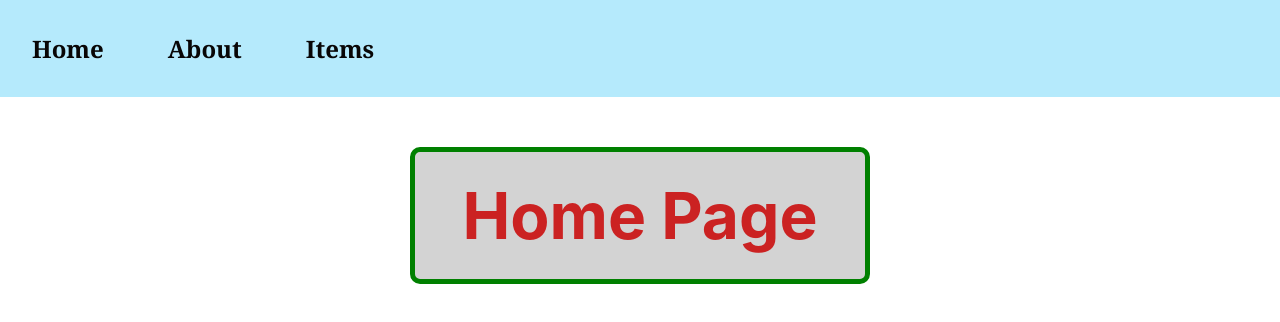
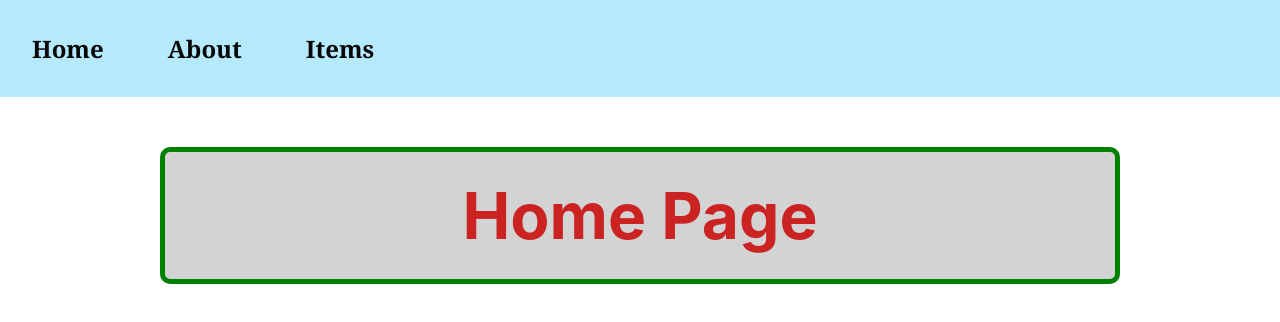
Before and after one commit to Ravikumargupta1999/React-Router, a React (Create React App) app: page / in a window 1280 px wide. Shown: the top 322 px of the page. Built offline with nearby package versions, Linux system fonts and the light colour scheme.

Commit message:
Unhandled Routes

```diff
--- a/src/App.js
+++ b/src/App.js
@@ -9,6 +9,7 @@ import Home from "./pages/Home"
 import Items from "./pages/Items"
 import Navbar from "./components/Navbar";
 import ItemDetails from "./pages/ItemDetails";
+import ErrorPage from "./pages/ErrorPage";
 function App() {
   // Second way to create route
   // const routes = createRoutesFromElements(
@@ -26,12 +27,14 @@ function App() {
     {
       path :'/',
       element :<Navbar/>,
+      errorElement :<ErrorPage/>,
       children :[
         // {path : "", element : <Home/>},
         {index : true, element : <Home/>},
         {path : "about", element :<About/>},
         {
            path : 'items',
+          //  errorElement :<ErrorPage/>,
            children : [
              { index: true, element : <Items/>},
              {
--- a/src/index.css
+++ b/src/index.css
@@ -23,7 +23,7 @@ main{
 h1{
   background-color: rgb(129, 253, 41);
   background-color: lightgrey;
-  width: 400px;
+  width: 900px;
   /* height: 300px; */
   border: 5px solid green;
   padding: 25px;
--- a/src/pages/About.js
+++ b/src/pages/About.js
@@ -1,5 +1,4 @@
-import { Link } from "react-router-dom";
-import Navbar from "../components/Navbar";
+
 function About(){
     return(
         <>
--- /dev/null
+++ b/src/pages/ErrorPage.js
@@ -0,0 +1,20 @@
+import { useEffect } from "react";
+import { useNavigate } from "react-router-dom";
+function ErrorPage(){
+    const navigate = useNavigate();
+
+    useEffect(()=>{
+        // setTimeout(()=> navigate("/"),3000);
+        setTimeout(()=> navigate(-1),3000);
+    },[])
+    return(
+        <>
+
+
+               <h1>OOPS!Something Went Wrong</h1>
+
+
+        </>
+    )
+}
+export default ErrorPage;
```
